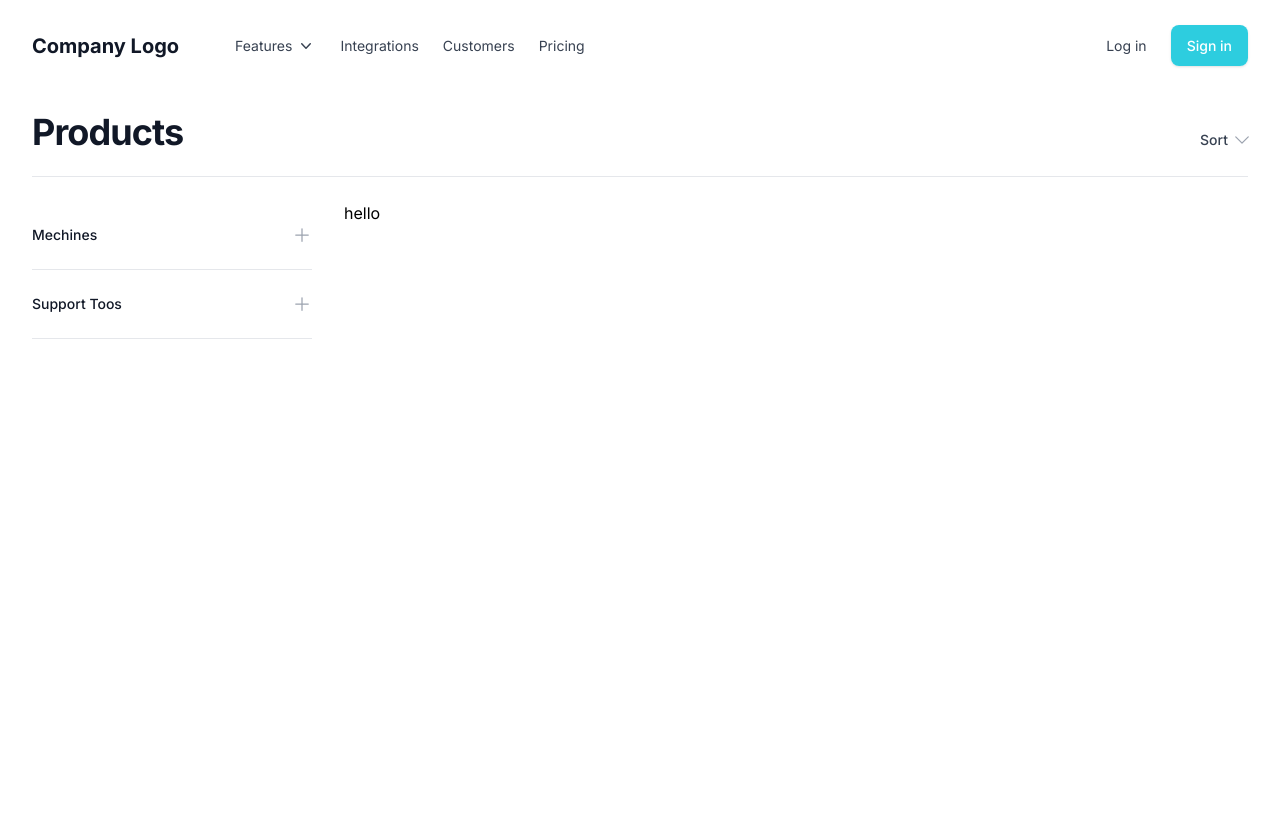
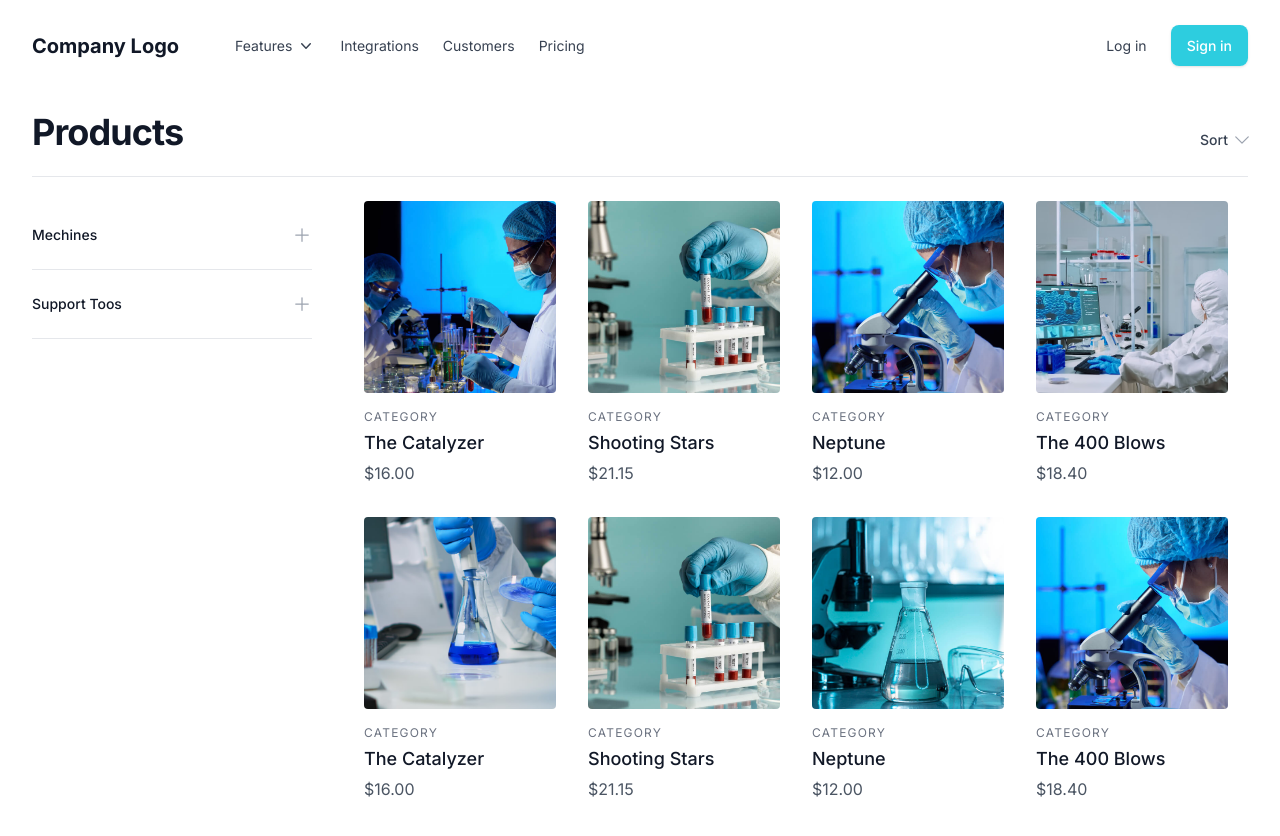
Before and after one commit to coventen/coventen, a Next.js app: page /products in a window 1280 px wide. Shown: the top 836 px of the page. Built offline with nearby package versions, Linux system fonts and the light colour scheme.

Commit message:
home page updated and producted page completed

```diff
--- a/src/app/products/page.tsx
+++ b/src/app/products/page.tsx
@@ -1,10 +1,102 @@
 import React from 'react';
 import Sidebar from './Sidebar';
+import Image from 'next/image';
+
 
 const ProductPage = () => {
     return (
         <Sidebar>
-            hello
+            <>
+
+                <section className="text-gray-600 body-font">
+                    <div className="container px-5 pb-24 mx-auto">
+                        <div className="flex flex-wrap -m-4">
+                            <div className="lg:w-1/4 md:w-1/2 p-4 w-full">
+                                <a className="block relative h-48 rounded overflow-hidden">
+                                    <Image height={430} width={265} alt="ecommerce" className="object-cover object-center w-full h-full block" src="/assets/home/lab1.jpg" />
+                                </a>
+                                <div className="mt-4">
+                                    <h3 className="text-gray-500 text-xs tracking-widest title-font mb-1">CATEGORY</h3>
+                                    <h2 className="text-gray-900 title-font text-lg font-medium">The Catalyzer</h2>
+                                    <p className="mt-1">$16.00</p>
+                                </div>
+                            </div>
+                            <div className="lg:w-1/4 md:w-1/2 p-4 w-full">
+                                <a className="block relative h-48 rounded overflow-hidden">
+                                    <Image height={430} width={265} alt="ecommerce" className="object-cover object-center w-full h-full block" src="/assets/home/lab4.jpg" />
+                                </a>
+                                <div className="mt-4">
+                                    <h3 className="text-gray-500 text-xs tracking-widest title-font mb-1">CATEGORY</h3>
+                                    <h2 className="text-gray-900 title-font text-lg font-medium">Shooting Stars</h2>
+                                    <p className="mt-1">$21.15</p>
+                                </div>
+                            </div>
+                            <div className="lg:w-1/4 md:w-1/2 p-4 w-full">
+                                <a className="block relative h-48 rounded overflow-hidden">
+                                    <Image height={430} width={265} alt="ecommerce" className="object-cover object-center w-full h-full block" src="/assets/home/lab6.jpg" />
+                                </a>
+                                <div className="mt-4">
+                                    <h3 className="text-gray-500 text-xs tracking-widest title-font mb-1">CATEGORY</h3>
+                                    <h2 className="text-gray-900 title-font text-lg font-medium">Neptune</h2>
+                                    <p className="mt-1">$12.00</p>
+                                </div>
+                            </div>
+                            <div className="lg:w-1/4 md:w-1/2 p-4 w-full">
+                                <a className="block relative h-48 rounded overflow-hidden">
+                                    <Image height={430} width={265} alt="ecommerce" className="object-cover object-center w-full h-full block" src="/assets/home/lab2.jpg" />
+                                </a>
+                                <div className="mt-4">
+                                    <h3 className="text-gray-500 text-xs tracking-widest title-font mb-1">CATEGORY</h3>
+                                    <h2 className="text-gray-900 title-font text-lg font-medium">The 400 Blows</h2>
+                                    <p className="mt-1">$18.40</p>
+                                </div>
+                            </div>
+                            <div className="lg:w-1/4 md:w-1/2 p-4 w-full">
+                                <a className="block relative h-48 rounded overflow-hidden">
+                                    <Image height={430} width={265} alt="ecommerce" className="object-cover object-center w-full h-full block" src="/assets/home/lab3.jpg" />
+                                </a>
+                                <div className="mt-4">
+                                    <h3 className="text-gray-500 text-xs tracking-widest title-font mb-1">CATEGORY</h3>
+                                    <h2 className="text-gray-900 title-font text-lg font-medium">The Catalyzer</h2>
+                                    <p className="mt-1">$16.00</p>
+                                </div>
+                            </div>
+                            <div className="lg:w-1/4 md:w-1/2 p-4 w-full">
+                                <a className="block relative h-48 rounded overflow-hidden">
+                                    <Image height={430} width={265} alt="ecommerce" className="object-cover object-center w-full h-full block" src="/assets/home/lab4.jpg" />
+                                </a>
+                                <div className="mt-4">
+                                    <h3 className="text-gray-500 text-xs tracking-widest title-font mb-1">CATEGORY</h3>
+                                    <h2 className="text-gray-900 title-font text-lg font-medium">Shooting Stars</h2>
+                                    <p className="mt-1">$21.15</p>
+                                </div>
+                            </div>
+                            <div className="lg:w-1/4 md:w-1/2 p-4 w-full">
+                                <a className="block relative h-48 rounded overflow-hidden">
+                                    <Image height={430} width={265} alt="ecommerce" className="object-cover object-center w-full h-full block" src="/assets/home/lab5.jpg" />
+                                </a>
+                                <div className="mt-4">
+                                    <h3 className="text-gray-500 text-xs tracking-widest title-font mb-1">CATEGORY</h3>
+                                    <h2 className="text-gray-900 title-font text-lg font-medium">Neptune</h2>
+                                    <p className="mt-1">$12.00</p>
+                                </div>
+                            </div>
+                            <div className="lg:w-1/4 md:w-1/2 p-4 w-full">
+                                <a className="block relative h-48 rounded overflow-hidden">
+                                    <Image height={430} width={265} alt="ecommerce" className="object-cover object-center w-full h-full block" src="/assets/home/lab6.jpg" />
+                                </a>
+                                <div className="mt-4">
+                                    <h3 className="text-gray-500 text-xs tracking-widest title-font mb-1">CATEGORY</h3>
+                                    <h2 className="text-gray-900 title-font text-lg font-medium">The 400 Blows</h2>
+                                    <p className="mt-1">$18.40</p>
+                                </div>
+                            </div>
+                        </div>
+                    </div>
+                </section>
+
+
+            </>
         </Sidebar>
     );
 };
--- a/src/components/Home/Hero.tsx
+++ b/src/components/Home/Hero.tsx
@@ -18,9 +18,9 @@ export default function Hero() {
 
                         <form action="" className="w-full">
                             <div className="relative flex p-1 rounded-xl bg-white shadow-2xl md:p-2">
-                                <div id="catJobBox" className="hidden text-gray-600 relative md:flex justify-between items-center min-w-max select-none">
-                                    <input type="checkbox" name="" id="toggleJobLstCat" className="peer hidden outline-none" />
-                                    <input type="text" name="" id="catJobName" value="Design" className="pl-3 w-full bg-white text-base font-medium cursor-pointer" />
+                                <div id="catJobBox" className="hidden text-gray-600 relative md:flex justify-between items-center  max-w-40 select-none">
+                                    <input type="checkbox" name="" id="toggleJobLstCat" className="peer hidden outline-none border-none" />
+                                    <input type="text" name="" id="catJobName" value="Design" className="pl-3 border-none outline-none w-full bg-white text-base font-medium cursor-pointer" />
                                     <label htmlFor="toggleJobLstCat" className="absolute top-0 left-0 w-full h-full"></label>
                                     <span className="min-w-max">
                                         <svg xmlns="http://www.w3.org/2000/svg" className="h-5 w-5" viewBox="0 0 20 20" fill="currentColor">
@@ -29,14 +29,14 @@ export default function Hero() {
                                     </span>
                                     <div id="catJobLst" className="absolute transition-all duration-500 ease-in-out translate-y-10 opacity-0 invisible peer-checked:opacity-100 peer-checked:visible peer-checked:translate-y-1 top-full left-0 w-full bg-white bg-opacity-80 rounded-lg py-2">
                                         <ul className="flex flex-col w-full">
-                                            <li className="cursor-default transition hover:bg-gray-100 hover:bg-opacity-80 flex px-5 py-2">Design</li>
-                                            <li className="cursor-default transition hover:bg-gray-100 hover:bg-opacity-80 flex px-5 py-2">Development</li>
+                                            <li className="cursor-default transition hover:bg-gray-100 hover:bg-opacity-80 flex px-5 py-2">Products</li>
+                                            <li className="cursor-default transition hover:bg-gray-100 hover:bg-opacity-80 flex px-5 py-2">Labs</li>
                                             <li className="cursor-default transition hover:bg-gray-100 hover:bg-opacity-80 flex px-5 py-2">Marketing</li>
                                         </ul>
                                     </div>
                                 </div>
-                                <input placeholder="Your favorite position" className="w-full p-4 outline-none text-gray-600" type="text" />
-                                <button type="button" title="Start buying" className="ml-auto py-3 px-6 rounded-lg text-center transition bg-gradient-to-br from-primary to-primary hover:to-purple-600 active:from-pink-700 focus:from-pink-600 md:px-12">
+                                <input placeholder="Search products and labs.." className="w-full p-4 outline-none  border-none text-gray-600" type="text" />
+                                <button type="button" title="Start buying" className="ml-auto py-3 px-6 rounded-lg text-center transition bg-gradient-to-br from-primary to-primary  md:px-12">
                                     <span className="hidden text-white font-semibold md:block">
                                         Search
                                     </span>
```
